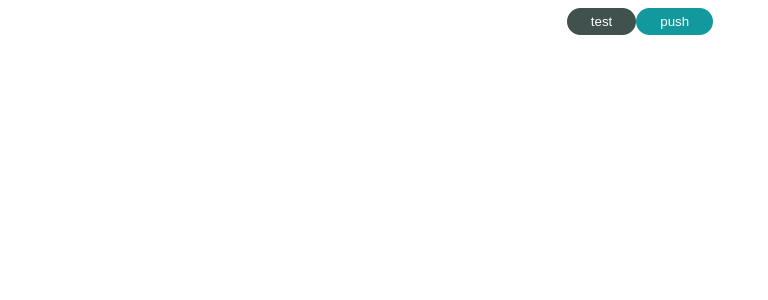
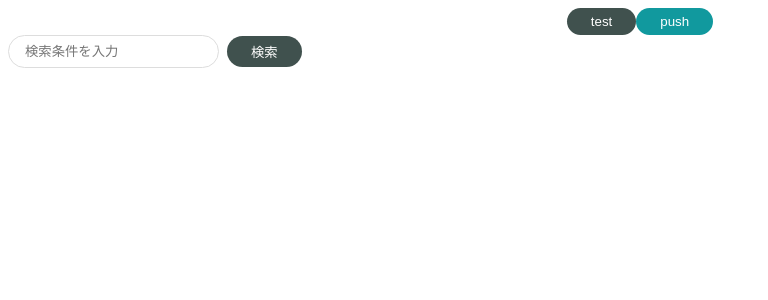
Before and after one commit to juuuuuun12/react-atomic-design, a React (Create React App) app: page / in a window 1280 px wide. Shown: the top 300 px of the page, without its empty margins (0-768 px from the left). Built offline with nearby package versions, Linux system fonts and the light colour scheme.

Commit message:
create molecules

```diff
--- a/src/App.js
+++ b/src/App.js
@@ -1,5 +1,6 @@
 import { PrimaryButton } from "./components/atoms/button/PrimaryButton";
 import { SecondaryButton } from "./components/atoms/button/SecondaryButton";
+import { SearchInput } from "./components/molecules/SearchInput";
 
 import "./styles.css";
 
@@ -8,6 +9,8 @@ export default function App() {
     <div className="App">
       <PrimaryButton>test</PrimaryButton>
       <SecondaryButton>push</SecondaryButton>
+      <br />
+      <SearchInput />
     </div>
   );
 }
--- /dev/null
+++ b/src/components/atoms/input/Input.jsx
@@ -0,0 +1,13 @@
+import styled from "styled-components";
+
+export const Input = (props) => {
+  const { placeholder = "" } = props;
+  return <SInput type="text" placeholder={placeholder} />;
+};
+
+const SInput = styled.input`
+  padding: 8px 16px;
+  border: solid #ddd 1px;
+  border-radius: 9999px;
+  outline: none;
+`;
--- /dev/null
+++ b/src/components/molecules/SearchInput.jsx
@@ -0,0 +1,24 @@
+import styled from "styled-components";
+
+import { PrimaryButton } from "../atoms/button/PrimaryButton";
+import { Input } from "../atoms/input/Input";
+
+export const SearchInput = () => {
+  return (
+    <SContainer>
+      <Input placeholder="検索条件を入力" />
+      <SButonWrapper>
+        <PrimaryButton>検索</PrimaryButton>
+      </SButonWrapper>
+    </SContainer>
+  );
+};
+
+const SContainer = styled.div`
+  display: flex;
+  align-items: center;
+`;
+
+const SButonWrapper = styled.div`
+  padding-left: 8px;
+`;
```
